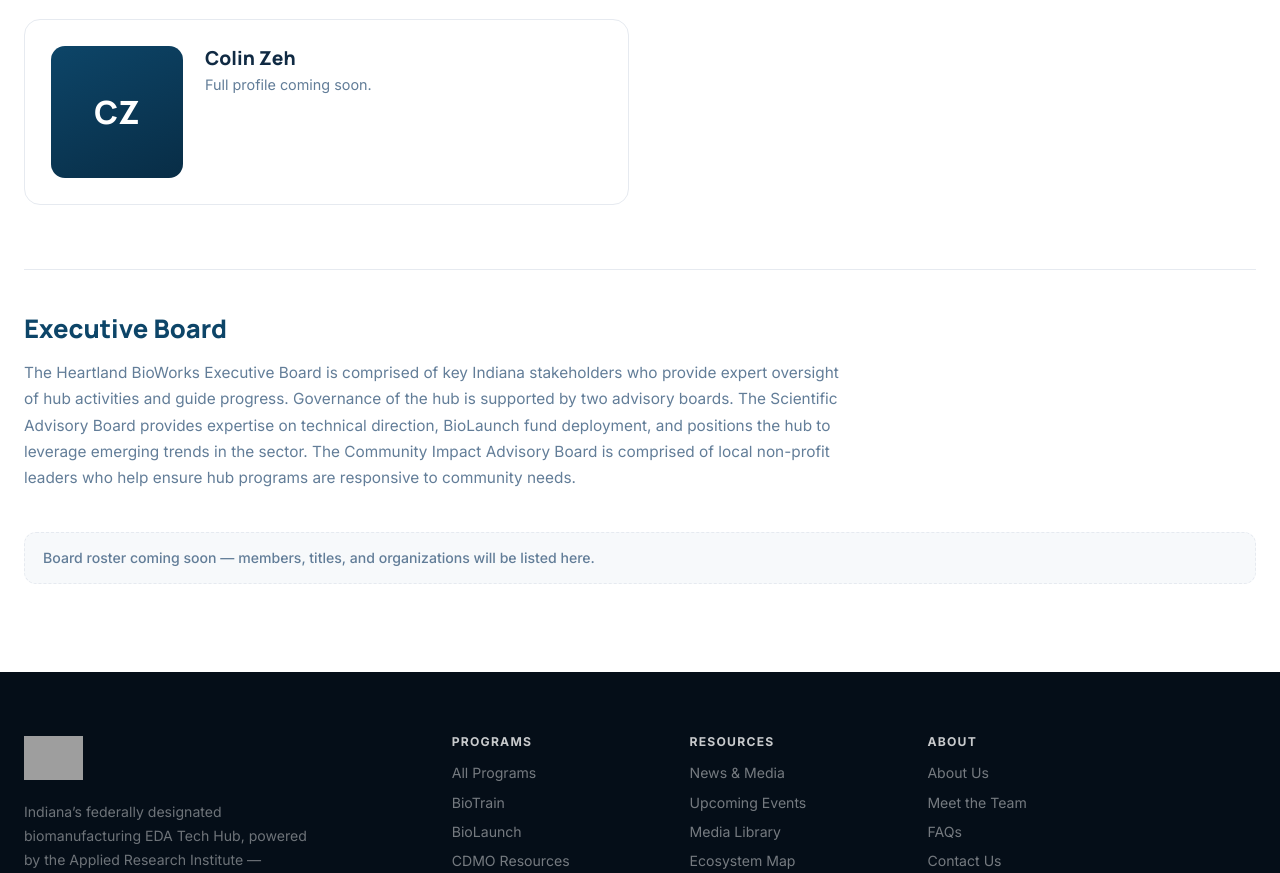
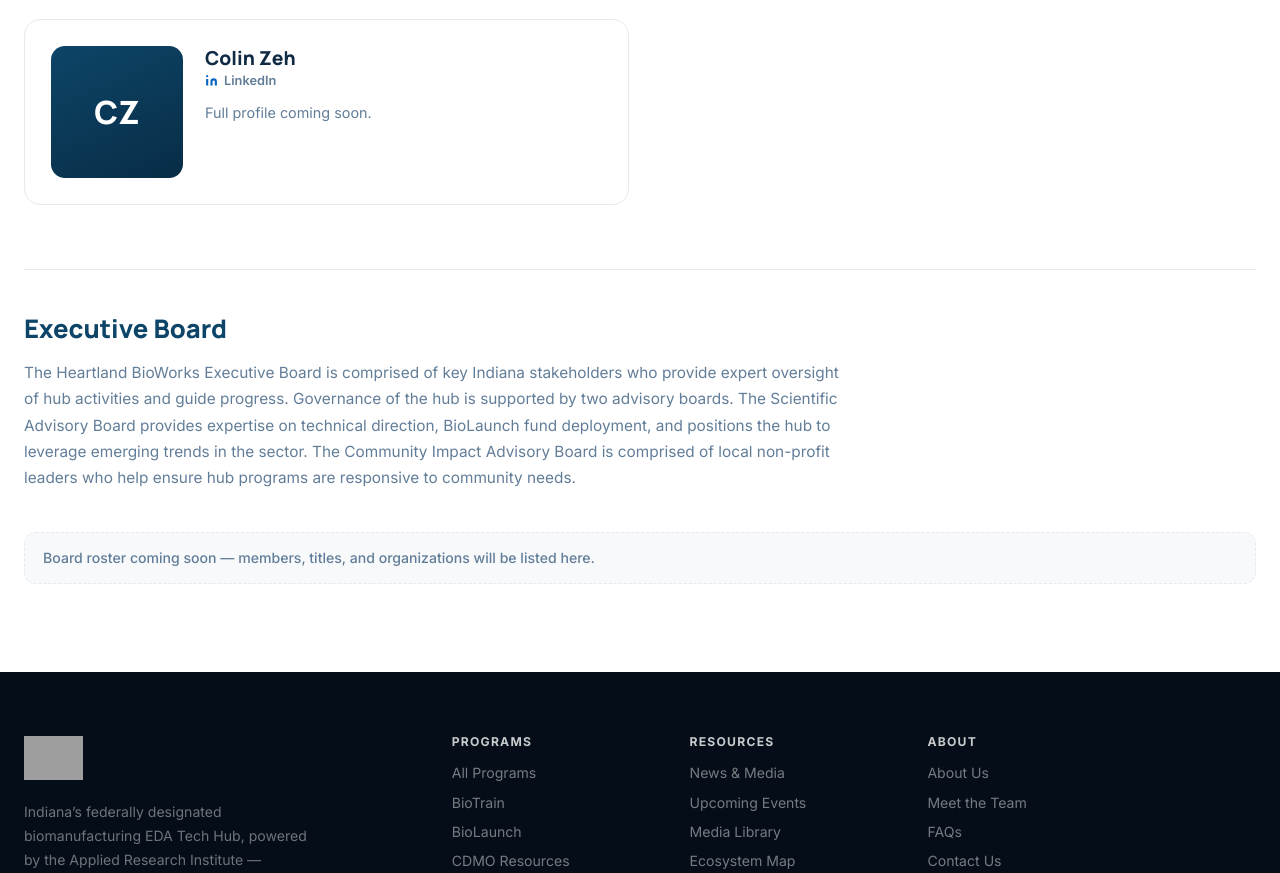
Before and after one commit to cfrady5/HeartlandBioworks, a website: page docs/team.html in a window 1280 px wide. Shown: the part 1243-2116 px from the top of the page. Drawn offline with Linux system fonts and the light colour scheme; grey boxes are pictures that could not be loaded.

Commit message:
Add Colin Zeh LinkedIn link

```diff
--- a/docs/team.html
+++ b/docs/team.html
@@ -81,7 +81,7 @@ var TEAM = [
     title: "",
     photo: "assets/team/ColinHeadshot.jpeg",
     email: "",
-    linkedin: "",
+    linkedin: "https://www.linkedin.com/in/colin-zeh/",
     shortBio: "Full profile coming soon.",
     fullBio: ""
   }
```
